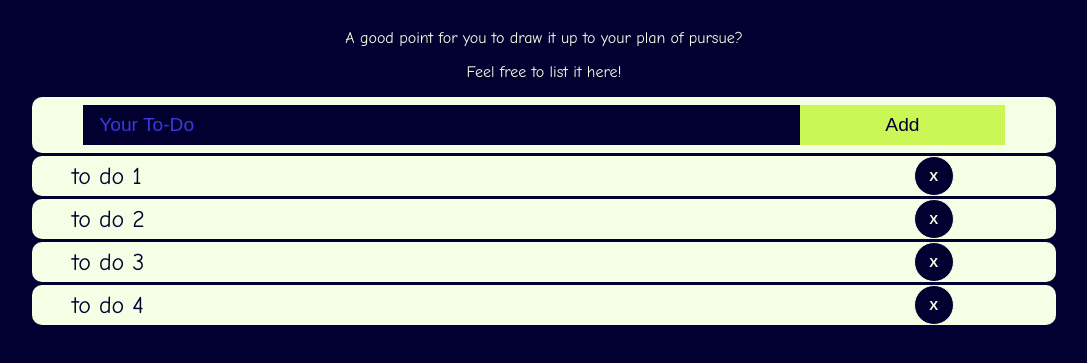
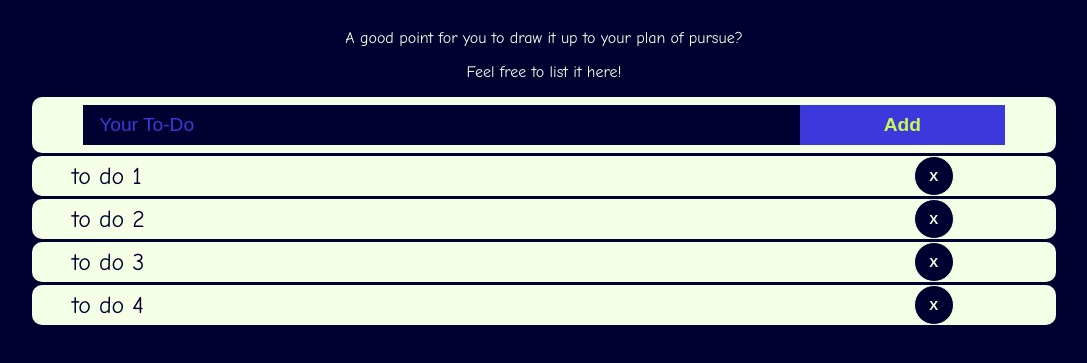
Before and after one commit to olkhon/toDoList, a plain HTML site: page index.html in a window 1280 px wide. In both pictures the pointer is over the input "Add". Shown: the part 31-394 px from the top of the page, without its empty margins (96-1183 px from the left). Drawn offline with Linux system fonts and the light colour scheme.

Commit message:
add hover effect

```diff
--- a/public/styles/styles.css
+++ b/public/styles/styles.css
@@ -107,6 +107,12 @@ form input[type="submit"] {
   line-height: 2.5rem;
   text-align: center;
 }
+
+form input[type="submit"]:hover {
+  background-color: #3b39db;
+  color: #cbf756;
+  font-weight: bold;
+}
 /* -------------- to-do list -------------- */
 
 #itemsList {
```
